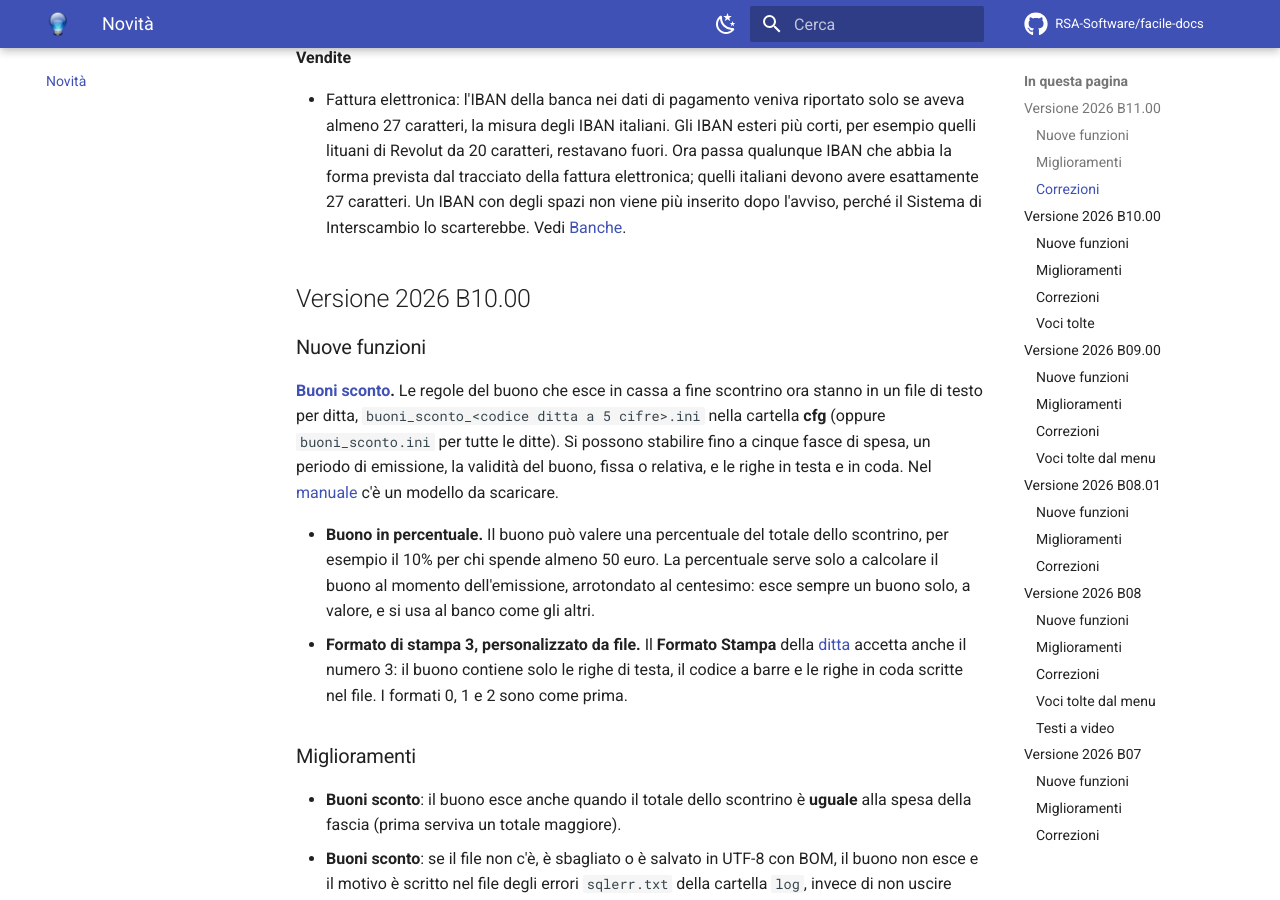
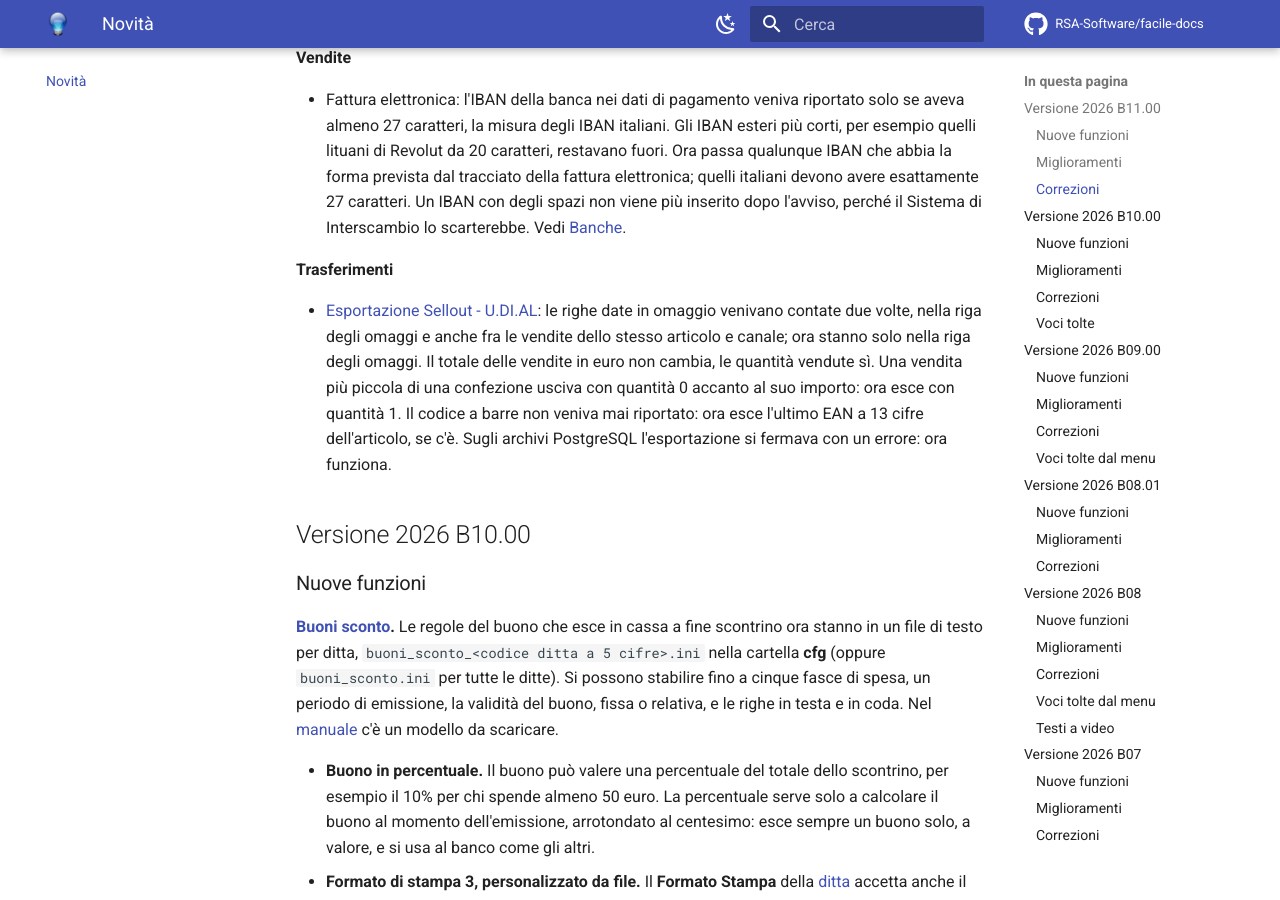
Before and after one commit to RSA-Software/facile-docs, an MkDocs documentation site: the page built from docs/novita/index.md, in a window 1280 px wide and 900 px high, scrolled down 2407 px. Built offline with MkDocs 1.6.1 and Material for MkDocs 9.7.7, drawn with Linux system fonts in a browser that asks for light colours; comment, search, counter and statistics services are not loaded.

Commit message:
Esportazione Documenti e Novita': U.DI.AL con codice a barre EAN a 13 cifre, omaggi non piu' doppi, quantita' minima 1, PostgreSQL
Co-Authored-By: Claude Opus 5.5 <noreply@anthropic.com>

```diff
--- a/docs/moduli/trasferimenti/esportazione-documenti.md
+++ b/docs/moduli/trasferimenti/esportazione-documenti.md
@@ -360,6 +360,23 @@ nella [sua pagina](esportazione-ddt-centrale-latte-salerno.md#controlli-e-messag
     dentro al file come numero della trasmissione — ma è un numero che si
     scrive a mano, non uno che il programma tiene.
 
+!!! note "U.DI.AL: codice a barre, omaggi e frazioni di confezione"
+
+    Nel file **U.DI.AL** ogni articolo venduto compare una volta per ogni
+    canale di vendita, con il codice **Udial** del
+    [canale](../altre-tabelle/canali-di-vendita.md) del cliente. Le righe date
+    in omaggio, cioè quelle a valore zero, vanno in una riga a parte segnata
+    `OM` e non sono contate anche fra le vendite.
+
+    Il tracciato vuole **confezioni intere**. Le quantità con i decimali
+    vengono arrotondate; una vendita più piccola di una confezione, per
+    esempio qualche bicchiere da un cartone, esce con quantità 1 e con il suo
+    importo vero, così la riga non ha un valore senza quantità.
+
+    Come codice a barre va l'**ultimo EAN a 13 cifre** inserito nei codici a
+    barre dell'articolo. I codici interni e gli EAN a 14 cifre non entrano:
+    se l'articolo ha solo quelli, il campo resta vuoto.
+
 ## Vedi anche
 
 - [Esportazioni con maschera propria](esportazioni-specifiche.md)
--- a/docs/novita/index.md
+++ b/docs/novita/index.md
@@ -121,6 +121,18 @@ costruttore e va collaudato sul registratore prima dell'uso.
   avere esattamente 27 caratteri. Un IBAN con degli spazi non viene più
   inserito dopo l'avviso, perché il Sistema di Interscambio lo scarterebbe. Vedi
   [Banche](../moduli/contabilita/banche.md#note).
+
+**Trasferimenti**
+
+- [Esportazione Sellout - U.DI.AL](../moduli/trasferimenti/esportazione-documenti.md#note):
+  le righe date in omaggio venivano contate due volte, nella riga degli omaggi
+  e anche fra le vendite dello stesso articolo e canale; ora stanno solo nella
+  riga degli omaggi. Il totale delle vendite in euro non cambia, le quantità
+  vendute sì. Una vendita più piccola di una confezione usciva con quantità 0
+  accanto al suo importo: ora esce con quantità 1. Il codice a barre non
+  veniva mai riportato: ora esce l'ultimo EAN a 13 cifre dell'articolo, se
+  c'è. Sugli archivi PostgreSQL l'esportazione si fermava con un errore: ora
+  funziona.
 
 ## Versione 2026 B10.00
 
```
